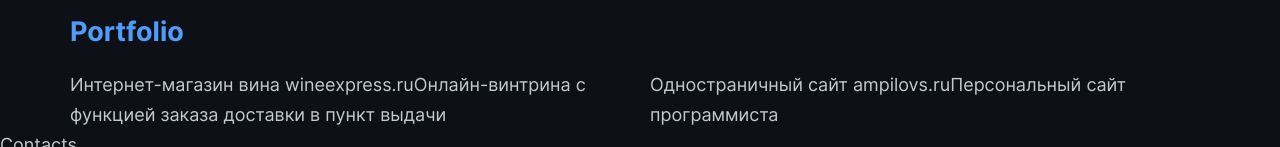
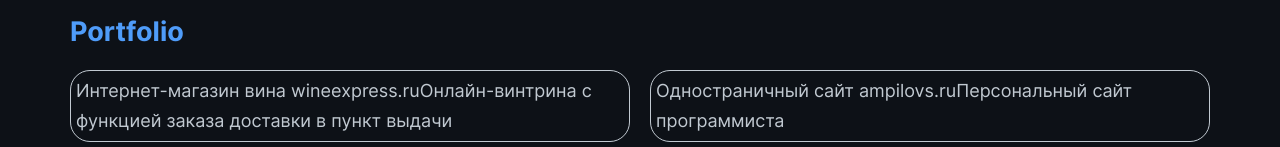
Before and after one commit to SergeiAmpilov/ampse30, a React (Create React App) app: page / in a window 1280 px wide. Shown: the part 805-952 px from the top of the page. Built offline with nearby package versions, Linux system fonts and the light colour scheme.

Commit message:
fix markdown

```diff
--- a/src/components/Case/Case.module.css
+++ b/src/components/Case/Case.module.css
@@ -1,3 +1,5 @@
 .case {
-  border: 1px solid gray;
+  border: 1px solid var(--white);
+  border-radius: 20px;
+  padding: 5px;
 }
--- a/src/components/Case/Case.tsx
+++ b/src/components/Case/Case.tsx
@@ -7,7 +7,7 @@ import styles from './Case.module.css'
 export const Case: FC<CaseProps> = ({index, className, ...props}): JSX.Element => {
   return (
     <div
-      className={cn(className)}
+      className={cn(className, styles.case)}
       key={index}
     >
       {props.title}
```
